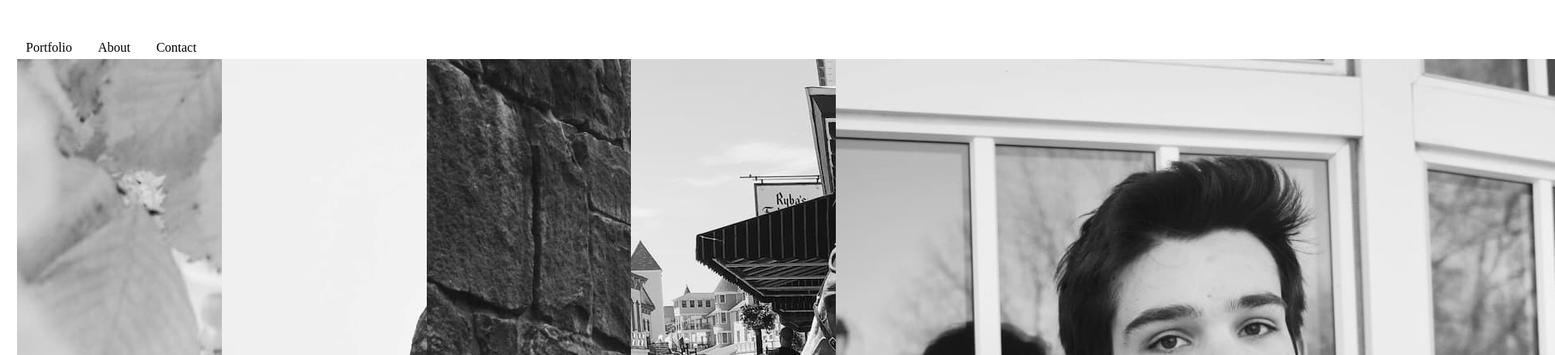
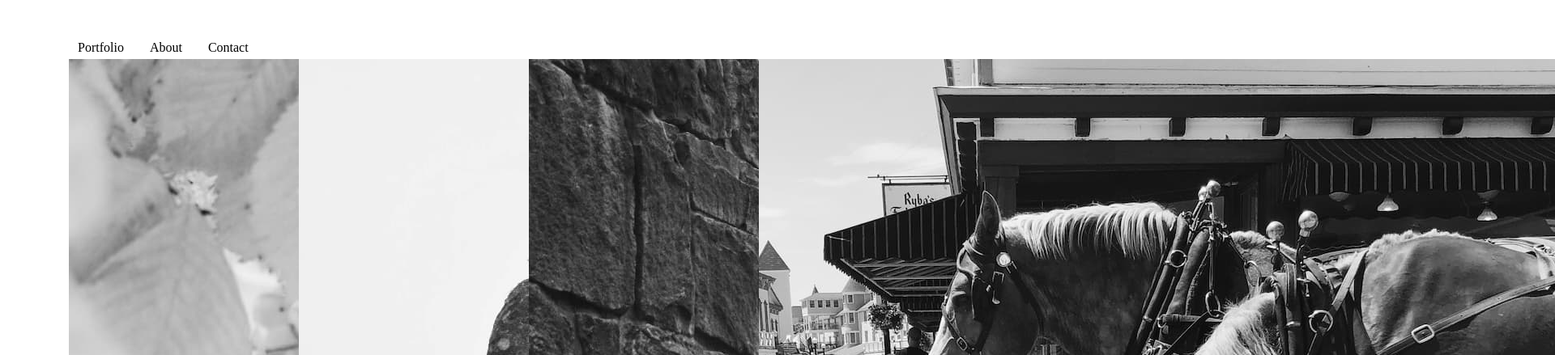
Before and after one commit to gracecollins411/single-serving, a plain HTML site: page index.html in a window 1280 px wide. Shown: the part 177-616 px from the top of the page at 81% size, 1920 px wide, since content can reach past the window. Drawn offline with Linux system fonts and the light colour scheme.

Commit message:
Update main.css

```diff
--- a/css/main.css
+++ b/css/main.css
@@ -8,7 +8,7 @@ h1 {
 }
 
 body {
-  max-width: 80rem;
+  max-width: 70rem;
   padding: 0 1rem;
   margin: 1rem auto;
 }
```
